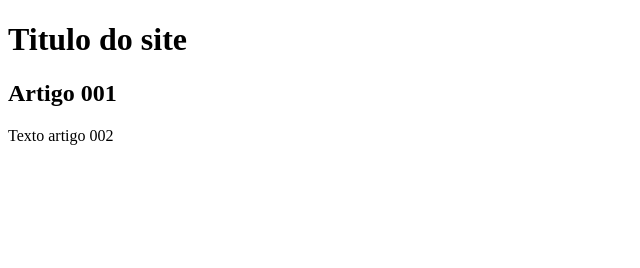
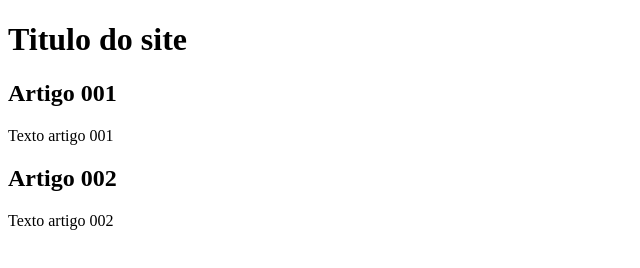
Before and after one commit to vinipaiva08/projeto-site, a plain HTML site: page index.html in a window 1280 px wide. Shown: the whole page, without its empty margins (0-640 px from the left). Drawn offline with Linux system fonts and the light colour scheme.

Commit message:
esqueci do artigo 02 xd

```diff
--- a/index.html
+++ b/index.html
@@ -12,6 +12,10 @@
     <header>
     <article>
         <h2> Artigo 001 </h2>
+        <p>Texto artigo 001</p>
+    </article>
+    <article>
+        <h2> Artigo 002 </h2>
         <p>Texto artigo 002</p>
     </article>
    </main>
```
